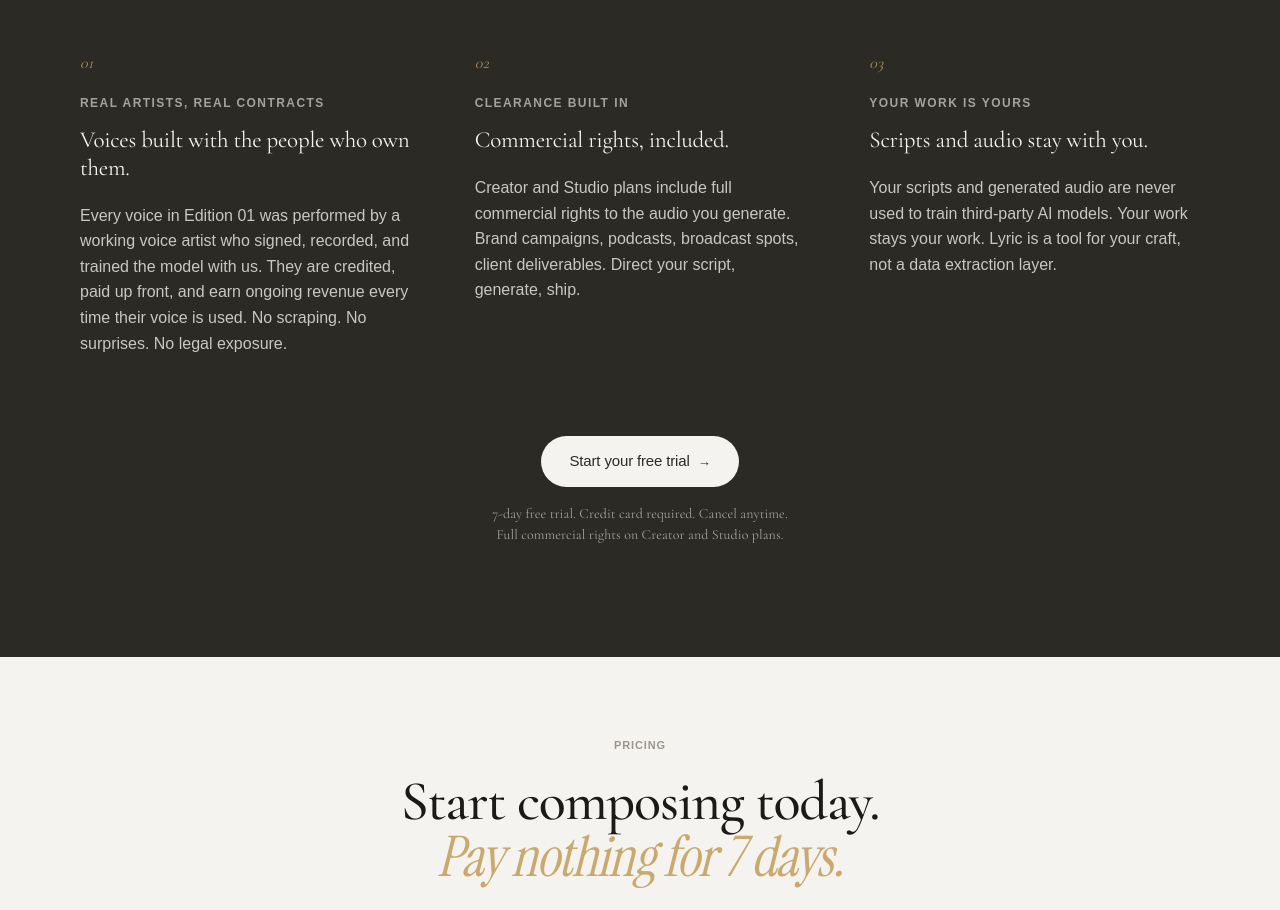
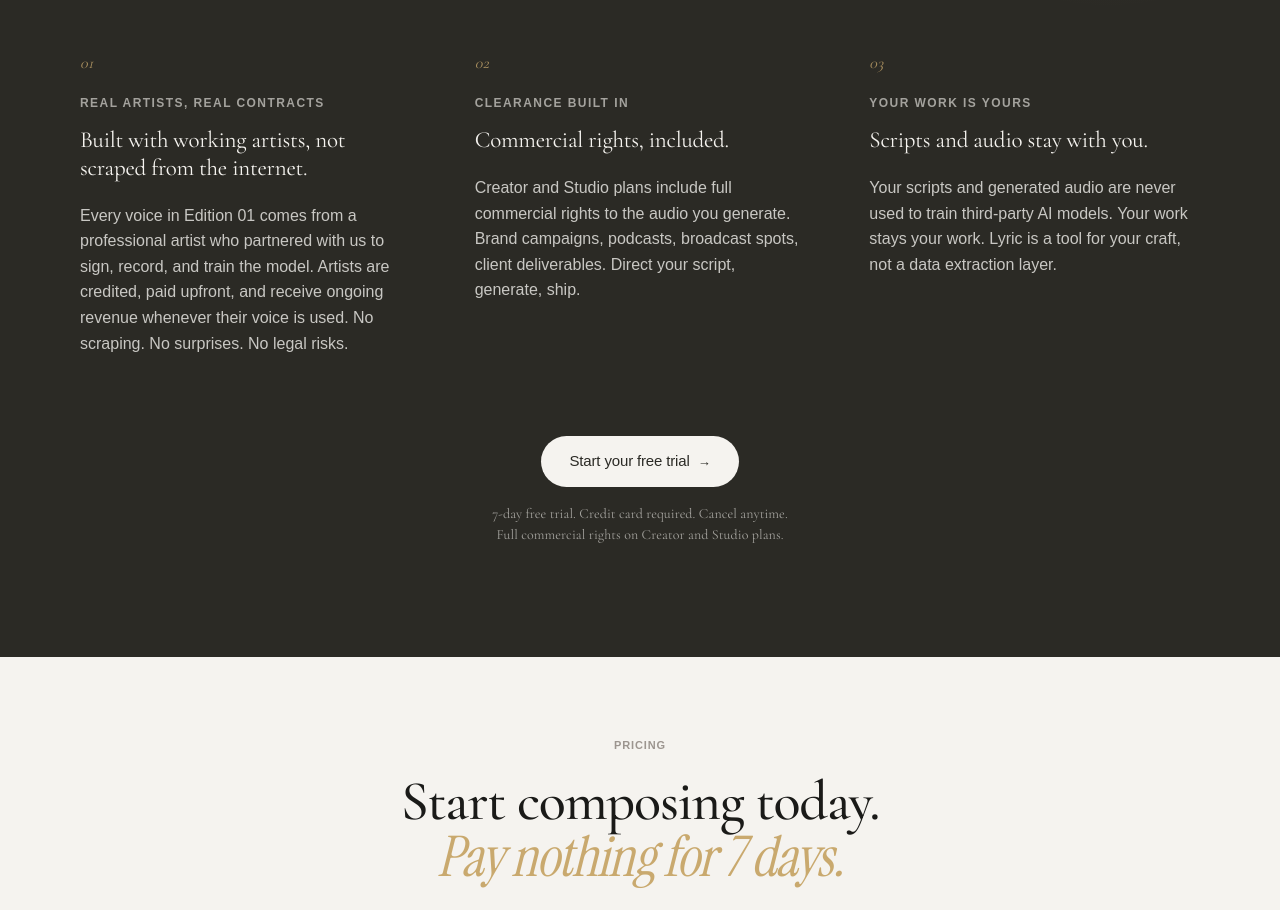
Before and after one commit to lyricvoices-gif/lyric-composer, a Next.js app: page / in a window 1280 px wide. Shown: the part 3660-4570 px from the top of the page. Built offline with nearby package versions, Linux system fonts and the light colour scheme; no server answers.

Commit message:
Sharpen wedge pillar 01 copy: artists, not scraped

```diff
--- a/components/landing/EthicsSection.tsx
+++ b/components/landing/EthicsSection.tsx
@@ -13,9 +13,9 @@
   {
     n: "01",
     eyebrow: "Real artists, real contracts",
-    title: "Voices built with the people who own them.",
+    title: "Built with working artists, not scraped from the internet.",
     body:
-      "Every voice in Edition 01 was performed by a working voice artist who signed, recorded, and trained the model with us. They are credited, paid up front, and earn ongoing revenue every time their voice is used. No scraping. No surprises. No legal exposure.",
+      "Every voice in Edition 01 comes from a professional artist who partnered with us to sign, record, and train the model. Artists are credited, paid upfront, and receive ongoing revenue whenever their voice is used. No scraping. No surprises. No legal risks.",
   },
   {
     n: "02",
```
